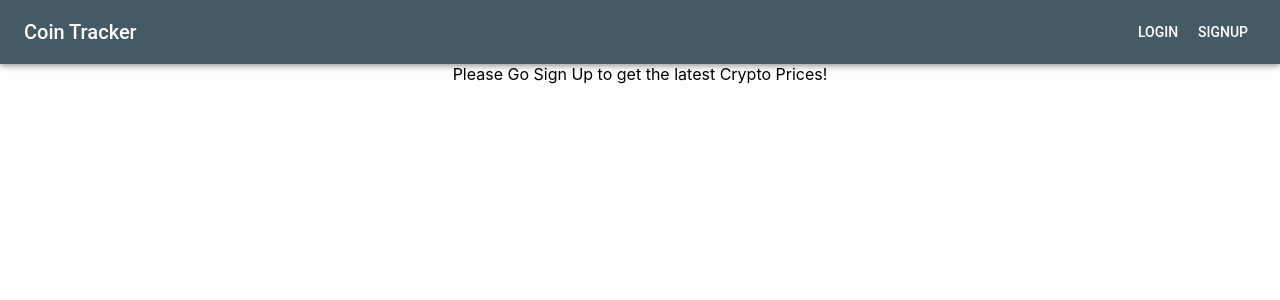
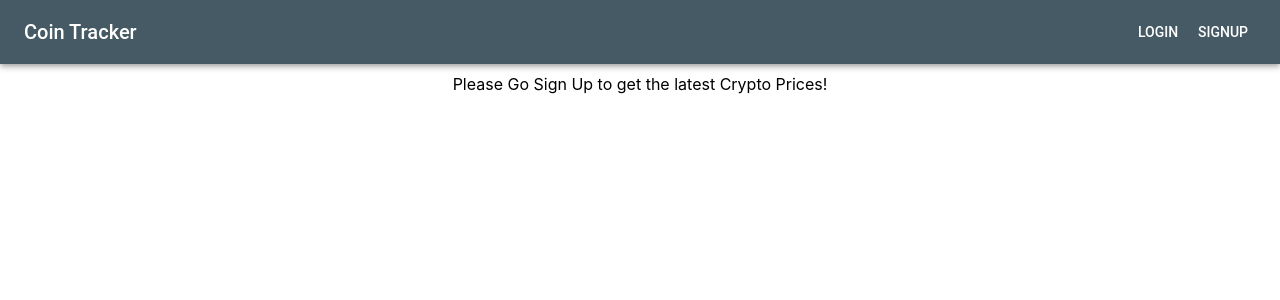
Before and after one commit to patricknavarre/coin-tracker-app, a React (Create React App) app: page / in a window 1280 px wide. Shown: the top 300 px of the page. Built offline with nearby package versions, Linux system fonts and the light colour scheme; no server answers.

Commit message:
topMargin

```diff
--- a/src/components/Home/Home.js
+++ b/src/components/Home/Home.js
@@ -2,7 +2,7 @@ import React from 'react'
 
 function Home() {
     return (
-        <div style={{ textAlign: "center" }}>
+        <div style={{ textAlign: "center" , marginTop: "10px" }}>
             Please Go Sign Up to get the latest Crypto Prices!
         </div>
     )
```
